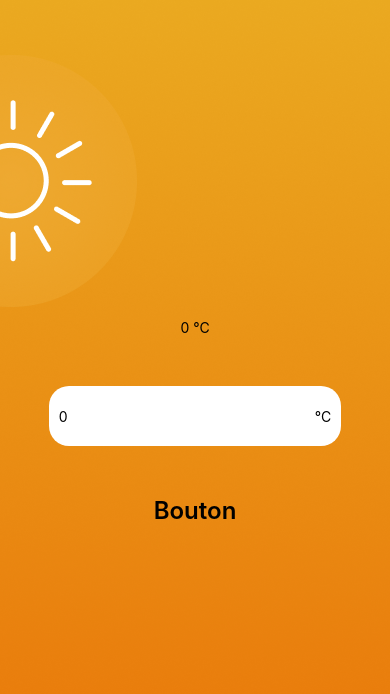
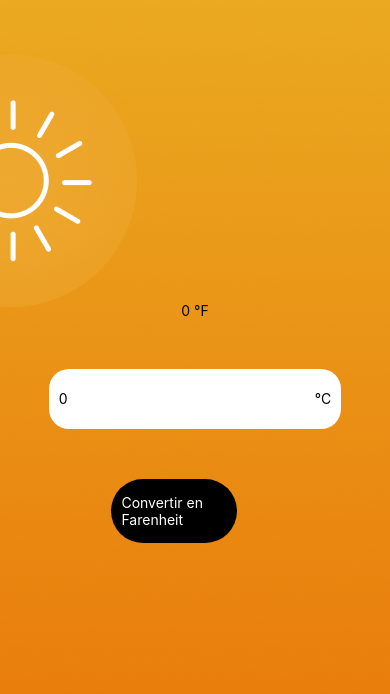
Before and after one commit to ThibautMilville/Temperature-Converter-React-Native, a React Native app: screen / in a window 390 px wide. Shown: the top 694 px of the page. Built offline with nearby package versions, Linux system fonts and the light colour scheme.

Commit message:
Fonctionnal app | Conversion

```diff
--- a/App.js
+++ b/App.js
@@ -1,23 +1,24 @@
 import React from "react";
-import { Text, View, ImageBackground } from "react-native";
+import hotBackGround from "./assets/images/hot.png";
+import { TouchableOpacity, Text, View, ImageBackground } from "react-native";
 import { styles } from "./assets/css/app.style";
-import {DEFAULT_TEMPERATURE, DEFAULT_UNIT, UNITS} from "./constants";
-import hotBackGround from "./assets/images/hot.png";
+import { DEFAULT_TEMPERATURE, DEFAULT_UNIT } from "./constants";
 // Components
 import { InputTemperature } from "./components/InputTemperature/InputTemperature";
 import { TemperatureDisplay } from "./components/TemperatureDisplay/TemperatureDisplay";
+import { ConversionButton } from "./components/ConversionButton/ConversionButton";
 
 export default function App() {
-  const [temperature, setTemperature] = React.useState(DEFAULT_TEMPERATURE);
-  const [currentUnit, setCurrentUnit] = React.useState(DEFAULT_UNIT);
+  const [temperatureCelsius, setTemperatureCelsius] = React.useState(DEFAULT_TEMPERATURE);
+  const [temperatureFahrenheit, setTemperatureFahrenheit] = React.useState(DEFAULT_TEMPERATURE);
 
   return (
     <ImageBackground source={hotBackGround} style={styles.imageBackground} resizeMode="cover">
       <View style={styles.container}>
         <View style={styles.workspace}>
-          <TemperatureDisplay temperature={temperature} unit={currentUnit} />
-          <InputTemperature temperature={temperature} setTemperature={setTemperature} />
-          <Text style={{ fontSize: 24, fontWeight: 600, color: 'black' }}>Bouton</Text>
+          <TemperatureDisplay temperature={temperatureFahrenheit} />
+          <InputTemperature temperature={temperatureCelsius} setTemperature={setTemperatureCelsius} />
+          <ConversionButton temperatureCelsius={temperatureCelsius} setTemperatureFahrenheit={setTemperatureFahrenheit} setTemperatureCelsius={setTemperatureCelsius} />
         </View>
       </View>
     </ImageBackground>
--- /dev/null
+++ b/components/ConversionButton/ConversionButton.jsx
@@ -0,0 +1,15 @@
+import React from "react";
+import { View, Text, TouchableOpacity } from "react-native";
+import { styles } from "./ConversionButton.style";
+// Services
+import { convertTemperature } from "../../services/temperature-service";
+
+export function ConversionButton({ temperatureCelsius, setTemperatureFahrenheit, setTemperatureCelsius }) {
+  return (
+    <View>
+      <TouchableOpacity style={styles.converterButton} onPress={() => convertTemperature(temperatureCelsius, setTemperatureFahrenheit, setTemperatureCelsius)}>
+        <Text style={{ color: "white" }}>Convertir en Farenheit</Text>
+      </TouchableOpacity>
+    </View>
+  );
+}
--- /dev/null
+++ b/components/ConversionButton/ConversionButton.style.js
@@ -0,0 +1,13 @@
+import { StyleSheet } from "react-native";
+
+export const styles = StyleSheet.create({
+  converterButton: {
+    width: "75%",
+    alignItems: "center",
+    justifyContent: "center",
+    backgroundColor: "black",
+    paddingHorizontal: 10,
+    paddingVertical: 15,
+    borderRadius: 50,
+  },
+});
--- a/components/InputTemperature/InputTemperature.jsx
+++ b/components/InputTemperature/InputTemperature.jsx
@@ -1,8 +1,9 @@
 import React from "react";
 import { View, Text, TextInput } from "react-native";
 import { styles } from "./InputTemperature.style";
+import { UNITS, DEFAULT_TEMPERATURE } from "../../constants";
 
-export function InputTemperature({ temperature, setTemperature }) {
+export function InputTemperature({ setTemperature }) {
 
   const updateTemperature = (value) => {
     setTemperature(value);
@@ -10,8 +11,8 @@ export function InputTemperature({ temperature, setTemperature }) {
 
   return (
     <View style={styles.inputBox}>
-      <TextInput keyboardType="numeric" defaultValue={temperature} maxLength={4} onChangeText={updateTemperature} style={{flex: 1}} />
-			<Text>°C</Text>
+      <TextInput keyboardType="numeric" defaultValue={DEFAULT_TEMPERATURE} maxLength={4} onChangeText={updateTemperature} style={{flex: 1}} />
+			<Text>{UNITS.celcius}</Text>
     </View>
   );
 }
--- a/components/TemperatureDisplay/TemperatureDisplay.jsx
+++ b/components/TemperatureDisplay/TemperatureDisplay.jsx
@@ -1,11 +1,11 @@
 import React from "react";
 import { View, Text } from "react-native";
-import { styles } from "./TemperatureDisplay.style";
+import { UNITS, DEFAULT_TEMPERATURE } from "../../constants";
 
-export function TemperatureDisplay({ temperature, unit }) {
+export function TemperatureDisplay({ temperature }) {
   return (
     <View>
-			<Text>{temperature + ' ' + unit}</Text>
+			<Text>{temperature + ' ' + UNITS.farenheit}</Text>
     </View>
   );
 }
--- /dev/null
+++ b/services/temperature-service.js
@@ -0,0 +1,12 @@
+// IMPORTS
+import { DEFAULT_TEMPERATURE, UNITS } from '../constants';
+
+export function getOppositUnit(unit) {
+  return unit === UNITS.celcius ? UNITS.farenheit : UNITS.celcius;
+}
+
+export function convertTemperature(temperatureCelsius, setTemperatureFahrenheit, setTemperatureCelsius) {
+  const convertedTemperature = (temperatureCelsius * 9/5) + 32;
+  setTemperatureFahrenheit(convertedTemperature.toString());
+  setTemperatureCelsius(DEFAULT_TEMPERATURE);
+}
```
Also changed, not shown: 1 other file (tests, documents, lock files or other folders).
